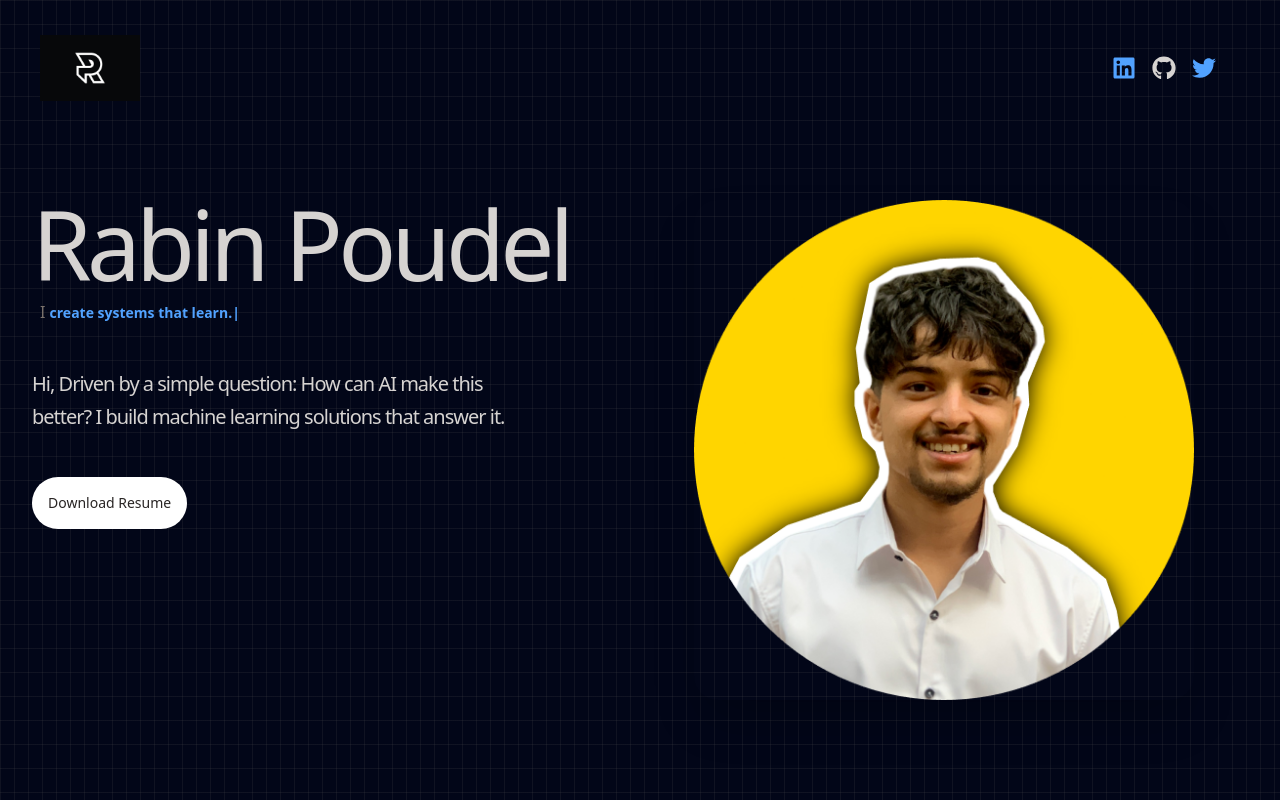
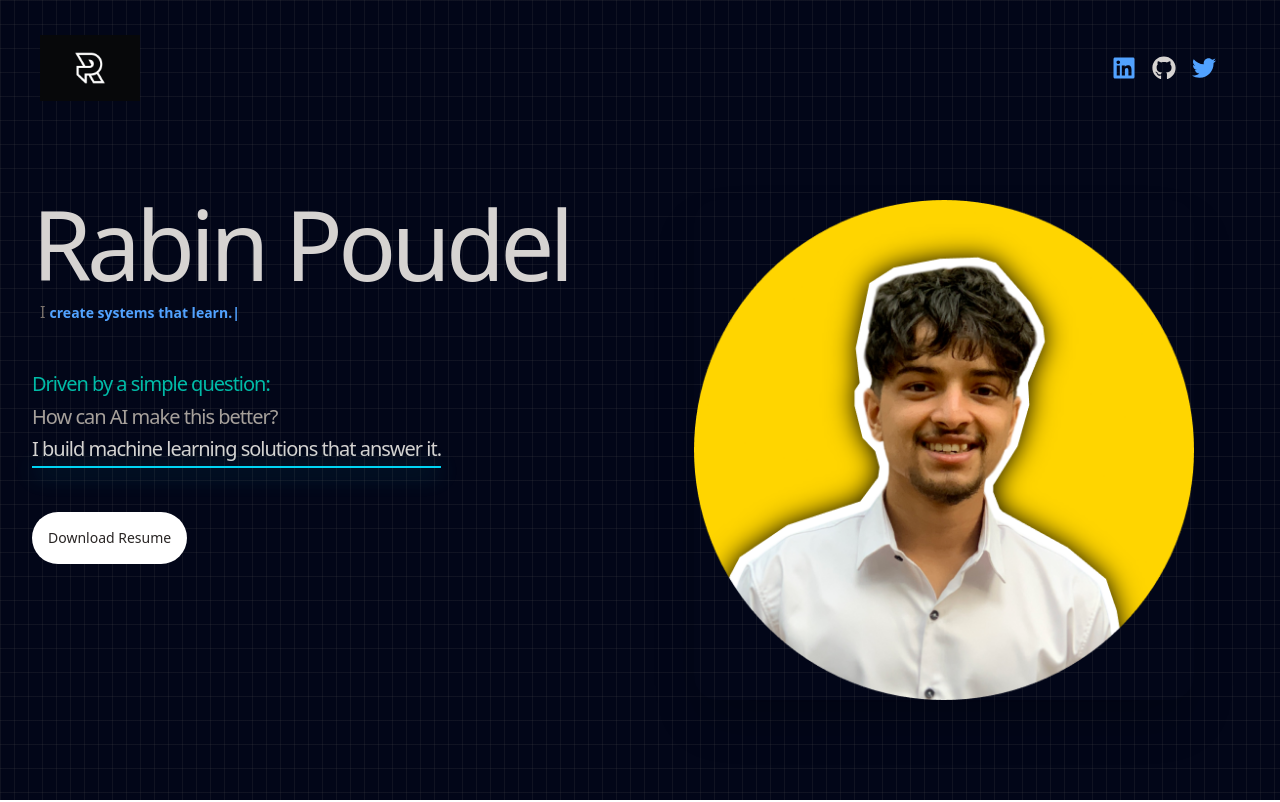
Before and after one commit to barryallen952/aln_prof, a React (Vite) app: page / in a window 1280 px wide. Shown: the top 802 px of the page. Built offline with nearby package versions, Linux system fonts and the light colour scheme.

Commit message:
changes in hero

```diff
--- a/src/components/Contact.jsx
+++ b/src/components/Contact.jsx
@@ -77,7 +77,7 @@ const Contact = () => {
         <div className="text-center mb-16">
           <h2 className="text-4xl md:text-5xl font-bold text-white mb-6">
             Let's{" "}
-            <span className="bg-gradient-to-b from-blue-400 to-purple-400 bg-clip-text text-transparent">
+            <span className="bg-gradient-to-b from-blue-400 to-blue-600 bg-clip-text text-transparent">
               Connect
             </span>
           </h2>
@@ -119,7 +119,7 @@ const Contact = () => {
               />
               <button
                 onClick={handleSubmit}
-                className="w-full bg-gradient-to-r from-blue-500 to-purple-500 hover:from-blue-600 hover:to-purple-600 text-white font-medium py-2 rounded-md transition-all duration-300"
+                className="w-full bg-gradient-to-r from-blue-500 to-blue-900 hover:from-blue-600 hover:to-blue-900 text-white font-medium py-2 rounded-md transition-all duration-300"
               >
                 Send Message
               </button>
--- a/src/components/Hero.jsx
+++ b/src/components/Hero.jsx
@@ -4,6 +4,7 @@ import React from "react";
 import profile_pic from "../assets/heroimg.png";
 // import profile_pic from "../assets/profileee.png";
 import { HERO_CONTENT } from "../constants/index.js";
+import { HERO_CONTENT_ANS } from "../constants/index.js";
 import { animate, motion } from "framer-motion";
 import { TypeAnimation } from "react-type-animation";
 import resume from "../assets/Rabin-Poudel-cv.pdf";
@@ -54,9 +55,11 @@ const Hero = () => {
                 variants={childVarients}
                 className="pb-2 text-4xl tracking-tighter lg:text-8xl font-montserrat"
               >
-               Rabin Poudel
+                Rabin Poudel
               </motion.h2>
-              <span className="px-2"> <span className="text-stone-500">I </span>
+              <span className="px-2">
+                {" "}
+                <span className="text-stone-500">I </span>
                 <TypeAnimation
                   sequence={[
                     " work with data.",
@@ -77,7 +80,16 @@ const Hero = () => {
                 variants={childVarients}
                 className="my-2  max-w-lg py-9  text-xl leading-relaxed tracking-tighter"
               >
-                Hi, {HERO_CONTENT}
+                <p className="text-teal-500" style={{ whiteSpace: "pre-line" }}>
+                  Driven by a simple question:
+                </p>
+                <p className="text-stone-400" style={{ whiteSpace: "pre-line" }}>{HERO_CONTENT}</p>
+                <p
+                  className="relative inline-block border-b-2 border-cyan-400 after:content-[''] after:absolute after:left-0 after:-bottom-[6px] after:w-full after:h-[2px] after:bg-cyan-400 after:blur-md after:opacity-70"
+                  style={{ whiteSpace: "pre-line" }}
+                >
+                  {HERO_CONTENT_ANS}
+                </p>
               </motion.p>
               <motion.a
                 variants={childVarients}
--- a/src/constants/index.js
+++ b/src/constants/index.js
@@ -1,2 +1,2 @@
-
-export const HERO_CONTENT = `Driven by a simple question: How can AI make this better? I build machine learning solutions that answer it.`;
+export const HERO_CONTENT = ` How can AI make this better? `;
+export const HERO_CONTENT_ANS = `I build machine learning solutions that answer it.`;
```
